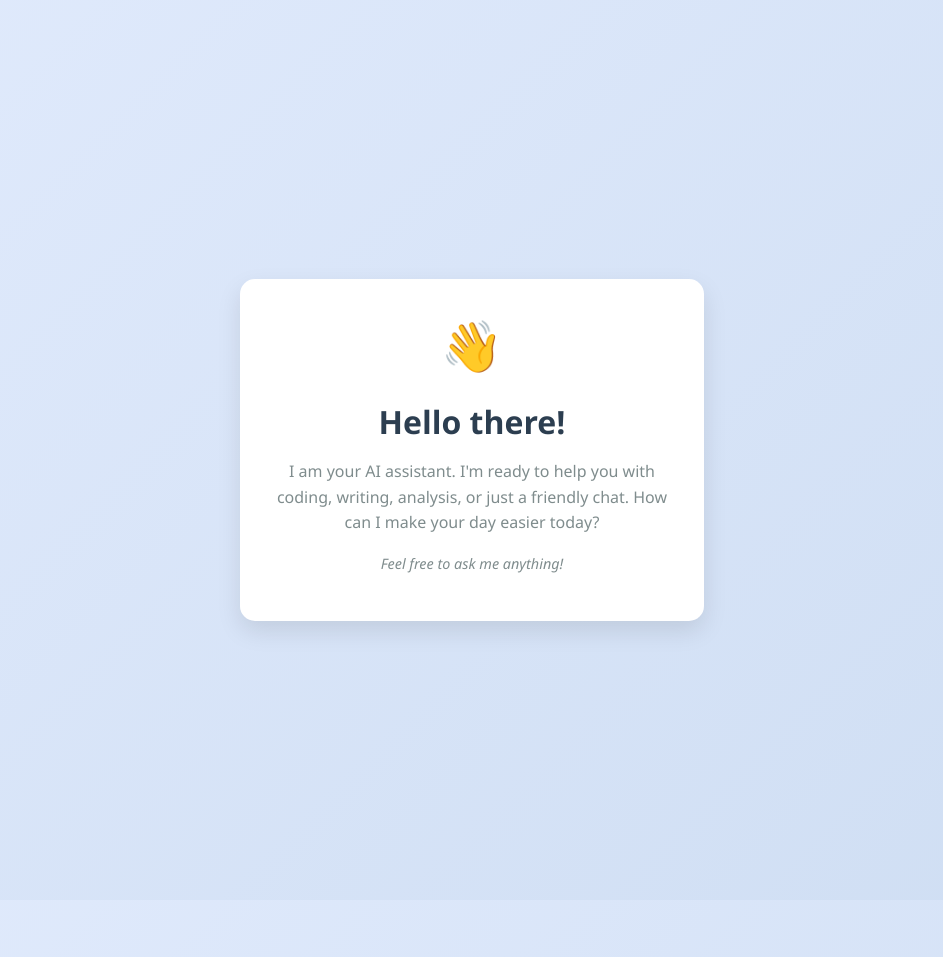
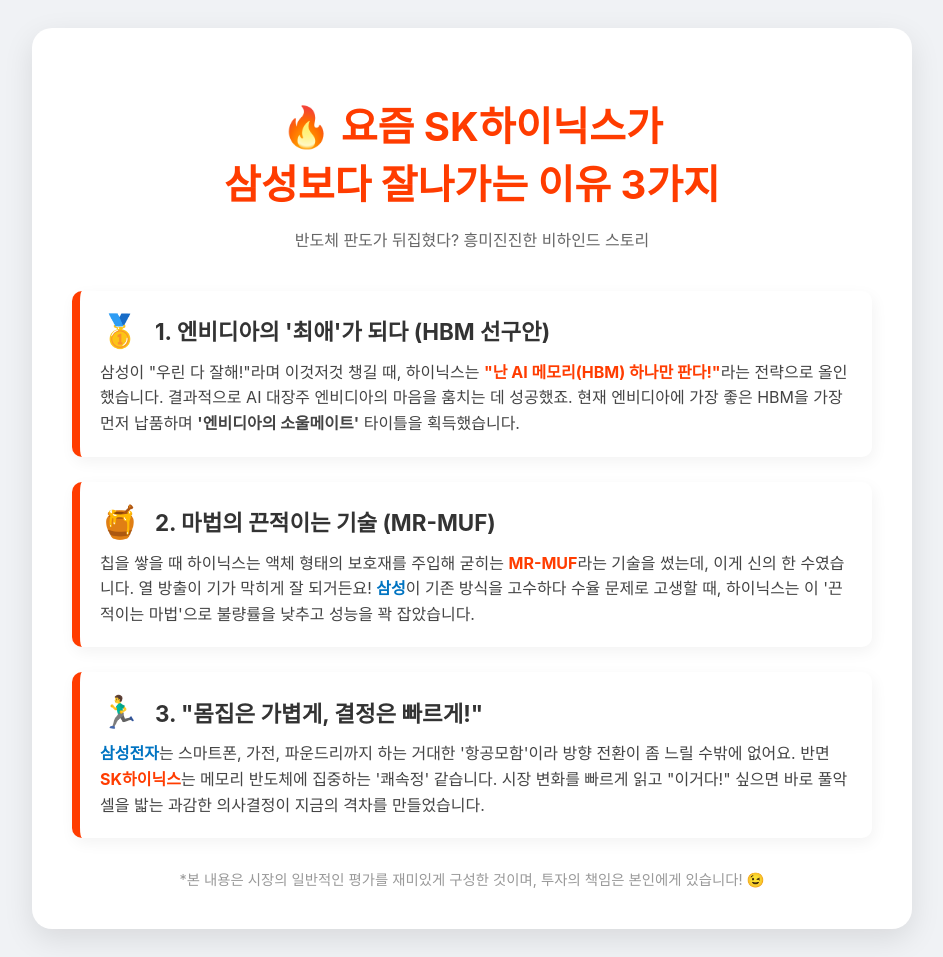
Before and after one commit to JaehunSim/jaehunsim.github.io, a Jekyll site: the page auto/result.html, which Jekyll copies as it is, in a window 1280 px wide. Shown: the whole page, without its empty margins (168-1111 px from the left). Built offline with Jekyll 4.4.1, drawn with Linux system fonts in a browser that asks for light colours; before the commit the page ends 900 px from its top, so only the background shows below that.

Commit message:
commits by github API

```diff
--- a/auto/result.html
+++ b/auto/result.html
@@ -1,67 +1,111 @@
 
 <!DOCTYPE html>
-<html lang="en">
+<html lang="ko">
 <head>
     <meta charset="UTF-8">
     <meta name="viewport" content="width=device-width, initial-scale=1.0">
-    <title>Greeting</title>
+    <title>SK하이닉스 vs 삼성전자: 승리의 비결</title>
     <style>
         body {
-            font-family: 'Segoe UI', Tahoma, Geneva, Verdana, sans-serif;
-            background: linear-gradient(135deg, #e0eafc, #cfdef3);
+            font-family: 'Pretendard', -apple-system, BlinkMacSystemFont, system-ui, Roboto, sans-serif;
+            background-color: #f0f2f5;
             display: flex;
             justify-content: center;
             align-items: center;
-            height: 100vh;
-            margin: 0;
+            padding: 20px;
+            color: #333;
         }
-        .card {
-            background-color: white;
-            padding: 2rem;
-            border-radius: 15px;
-            box-shadow: 0 10px 25px rgba(0,0,0,0.1);
-            text-align: center;
-            max-width: 400px;
-            animation: fadeIn 0.8s ease-out;
+        .container {
+            max-width: 800px;
+            background: white;
+            padding: 40px;
+            border-radius: 20px;
+            box-shadow: 0 10px 30px rgba(0,0,0,0.1);
         }
         h1 {
-            color: #2c3e50;
+            text-align: center;
+            color: #ff3c00; /* 하이닉스 오렌지 */
+            font-size: 2.5rem;
             margin-bottom: 10px;
         }
-        p {
-            color: #7f8c8d;
+        p.subtitle {
+            text-align: center;
+            color: #666;
+            margin-bottom: 40px;
+        }
+        .reason-card {
+            background: #fff;
+            border-left: 8px solid #ff3c00;
+            margin-bottom: 25px;
+            padding: 20px;
+            border-radius: 10px;
+            transition: transform 0.3s ease;
+            box-shadow: 2px 5px 15px rgba(0,0,0,0.05);
+        }
+        .reason-card:hover {
+            transform: translateY(-5px);
+        }
+        .reason-title {
+            font-size: 1.4rem;
+            font-weight: bold;
+            margin-bottom: 10px;
+            display: flex;
+            align-items: center;
+        }
+        .reason-title span {
+            font-size: 2rem;
+            margin-right: 15px;
+        }
+        .reason-content {
             line-height: 1.6;
+            color: #444;
         }
-        .icon {
-            font-size: 50px;
-            margin-bottom: 15px;
+        .highlight {
+            color: #ff3c00;
+            font-weight: bold;
         }
-        @keyframes fadeIn {
-            from { opacity: 0; transform: translateY(20px); }
-            to { opacity: 1; transform: translateY(0); }
+        .samsung {
+            color: #0074c2; /* 삼성 블루 */
+            font-weight: bold;
         }
-        .btn {
-            display: inline-block;
-            margin-top: 20px;
-            padding: 10px 25px;
-            background-color: #3498db;
-            color: white;
-            text-decoration: none;
-            border-radius: 25px;
-            transition: background 0.3s;
-        }
-        .btn:hover {
-            background-color: #2980b9;
+        .footer {
+            text-align: center;
+            margin-top: 30px;
+            font-size: 0.9rem;
+            color: #999;
         }
     </style>
 </head>
 <body>
 
-<div class="card">
-    <div class="icon">👋</div>
-    <h1>Hello there!</h1>
-    <p>I am your AI assistant. I'm ready to help you with coding, writing, analysis, or just a friendly chat. How can I make your day easier today?</p>
-    <p style="font-style: italic; font-size: 0.9em;">Feel free to ask me anything!</p>
+<div class="container">
+    <h1>🔥 요즘 SK하이닉스가<br>삼성보다 잘나가는 이유 3가지</h1>
+    <p class="subtitle">반도체 판도가 뒤집혔다? 흥미진진한 비하인드 스토리</p>
+
+    <div class="reason-card">
+        <div class="reason-title"><span>🥇</span> 1. 엔비디아의 '최애'가 되다 (HBM 선구안)</div>
+        <div class="reason-content">
+            삼성이 "우린 다 잘해!"라며 이것저것 챙길 때, 하이닉스는 <span class="highlight">"난 AI 메모리(HBM) 하나만 판다!"</span>라는 전략으로 올인했습니다. 결과적으로 AI 대장주 엔비디아의 마음을 훔치는 데 성공했죠. 현재 엔비디아에 가장 좋은 HBM을 가장 먼저 납품하며 <strong>'엔비디아의 소울메이트'</strong> 타이틀을 획득했습니다.
+        </div>
+    </div>
+
+    <div class="reason-card">
+        <div class="reason-title"><span>🍯</span> 2. 마법의 끈적이는 기술 (MR-MUF)</div>
+        <div class="reason-content">
+            칩을 쌓을 때 하이닉스는 액체 형태의 보호재를 주입해 굳히는 <span class="highlight">MR-MUF</span>라는 기술을 썼는데, 이게 신의 한 수였습니다. 열 방출이 기가 막히게 잘 되거든요! <span class="samsung">삼성</span>이 기존 방식을 고수하다 수율 문제로 고생할 때, 하이닉스는 이 '끈적이는 마법'으로 불량률을 낮추고 성능을 꽉 잡았습니다.
+        </div>
+    </div>
+
+    <div class="reason-card">
+        <div class="reason-title"><span>🏃‍♂️</span> 3. "몸집은 가볍게, 결정은 빠르게!"</div>
+        <div class="reason-content">
+            <span class="samsung">삼성전자</span>는 스마트폰, 가전, 파운드리까지 하는 거대한 '항공모함'이라 방향 전환이 좀 느릴 수밖에 없어요. 반면 <span class="highlight">SK하이닉스</span>는 메모리 반도체에 집중하는 '쾌속정' 같습니다. 시장 변화를 빠르게 읽고 "이거다!" 싶으면 바로 풀악셀을 밟는 과감한 의사결정이 지금의 격차를 만들었습니다.
+        </div>
+    </div>
+
+    <div class="footer">
+        *본 내용은 시장의 일반적인 평가를 재미있게 구성한 것이며, 투자의 책임은 본인에게 있습니다! 😉
+    </div>
 </div>
 
 </body>
```
